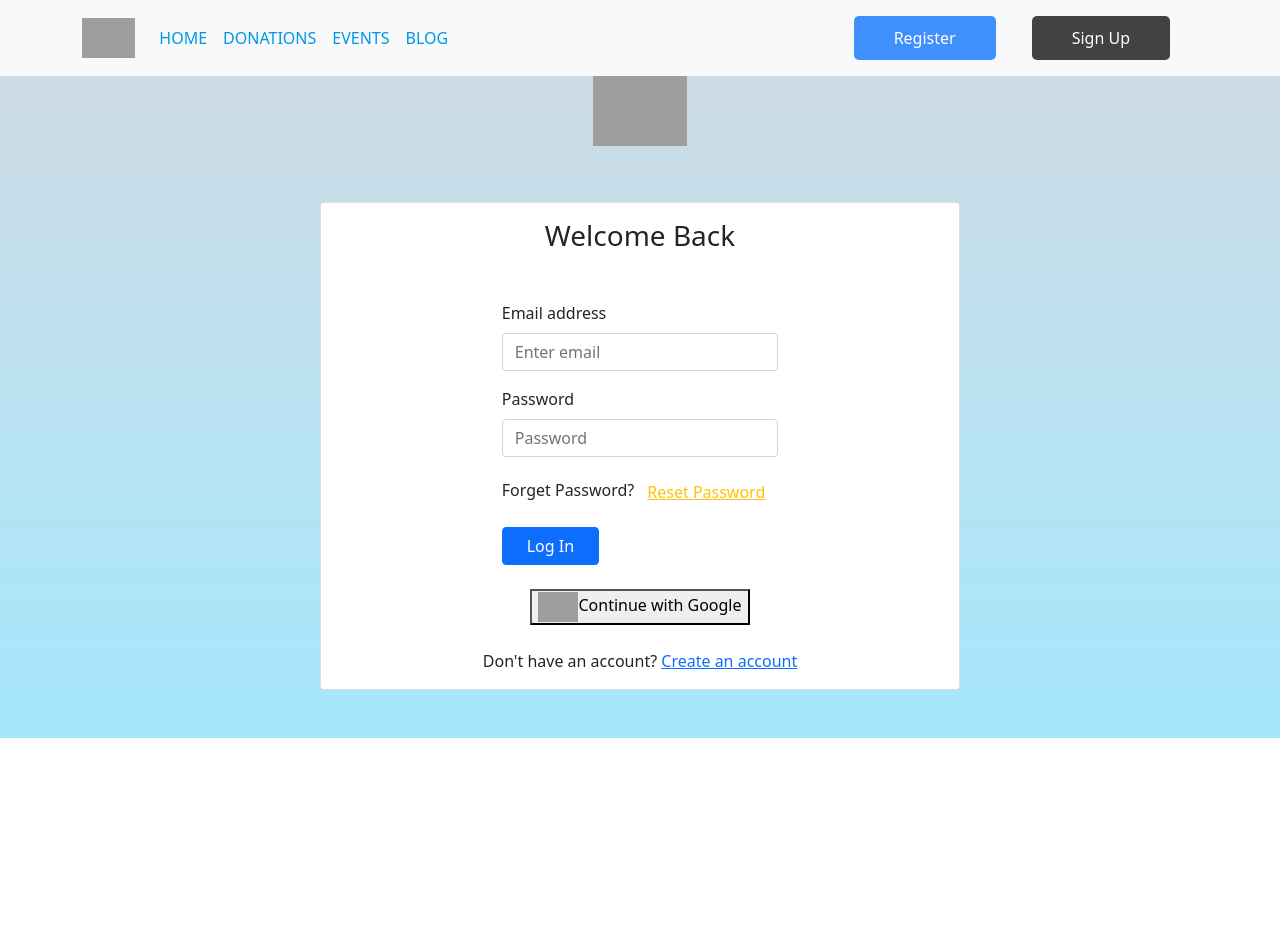
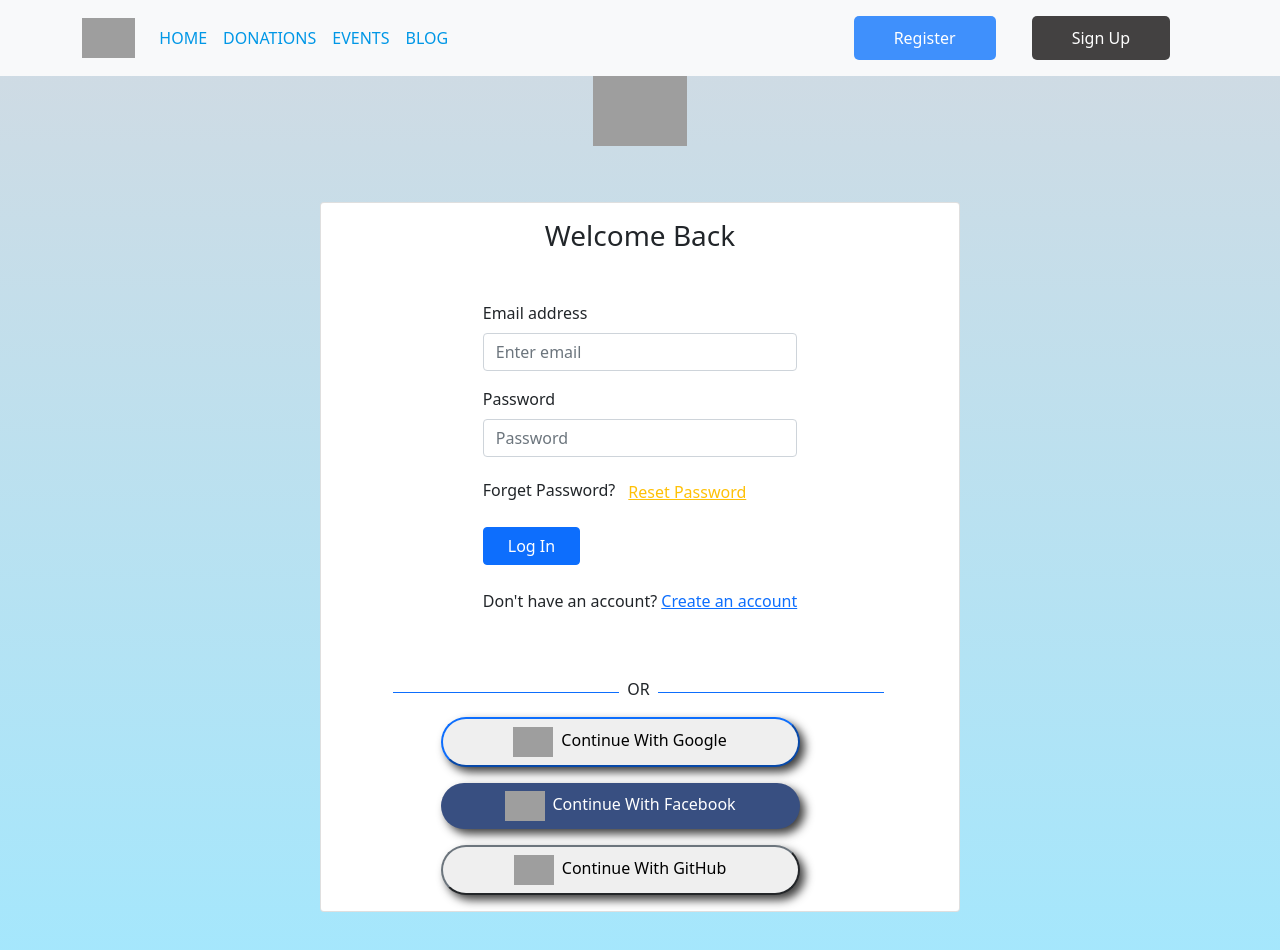
Before and after one commit to eliyas700/Volunteers-For-Humanity-Client, a React (Create React App) app: page /login in a window 1280 px wide. Shown: the top 950 px of the page. Before the commit the page ends 800 px from the top, so only its background shows below. Built offline with nearby package versions, Linux system fonts and the light colour scheme; grey boxes are pictures that could not be loaded.

Commit message:
Social Log In Page Added

```diff
--- a/src/Pages/Authorization/LogIn/LogIn.js
+++ b/src/Pages/Authorization/LogIn/LogIn.js
@@ -2,6 +2,7 @@ import React from "react";
 import { Button, Form } from "react-bootstrap";
 import { Link } from "react-router-dom";
 import PageTitle from "../../Shared/PageTitle";
+import SocialSignIn from "../SociaSignIn/SocialSignIn";
 
 const LogIn = () => {
   return (
@@ -48,22 +49,14 @@ const LogIn = () => {
             <Button className="btn  btn-primary px-4" type="submit">
               Log In
             </Button>
+            <br />
+            <p className="mt-4">
+              Don't have an account? <Link to="/signup">Create an account</Link>
+            </p>
           </Form>
-          <div className="">
-            <button className="login-button ">
-              <img
-                className="google-button"
-                src="https://www.freepngimg.com/thumb/google/66903-google-pay-gboard-platform-logo-cloud.png"
-                height="30"
-                alt=""
-              />
-              Continue with Google
-            </button>
+          <div className="w-100 my-3">
+            <SocialSignIn></SocialSignIn>
           </div>
-          <br />
-          <p>
-            Don't have an account? <Link to="/signup">Create an account</Link>
-          </p>
         </div>
       </div>
     </div>
--- a/src/Pages/Authorization/SignUp/Signup.js
+++ b/src/Pages/Authorization/SignUp/Signup.js
@@ -2,6 +2,7 @@ import React, { useState } from "react";
 import { Button, Form } from "react-bootstrap";
 import { Link } from "react-router-dom";
 import PageTitle from "../../Shared/PageTitle";
+import SocialSignIn from "../SociaSignIn/SocialSignIn";
 
 const Signup = () => {
   const [checked, setChecked] = useState(false);
@@ -103,7 +104,9 @@ const Signup = () => {
             Log In
           </Link>
         </p>
-        <div></div>
+        <div>
+          <SocialSignIn></SocialSignIn>
+        </div>
       </div>
     </div>
   );
--- a/src/Pages/Authorization/SociaSignIn/Social.css
+++ b/src/Pages/Authorization/SociaSignIn/Social.css
@@ -1,4 +1,12 @@
+.social-icons {
+    display: flex;
+    flex-direction: column;
+    align-items: center;
+    justify-content: center;
+}
+
 .social-icons button {
+    margin-left: auto;
     box-shadow: 5px 5px 10px #3e3e3e;
     transition: .5s ease-in-out;
 }
--- a/src/Pages/Authorization/SociaSignIn/SocialSignIn.js
+++ b/src/Pages/Authorization/SociaSignIn/SocialSignIn.js
@@ -14,13 +14,14 @@ const SocialSignIn = () => {
           className="bg-primary"
         ></div>
       </div>
-      <div className="social-icons">
+      <div className="social-icons w-75 ">
         {/* <p className="text-danger">{errorElement}</p> */}
         <button
           style={{ outline: "none" }}
-          className="w-75 mb-3 py-2 rounded-pill border-primary"
+          className="w-75  mb-3 py-2 rounded-pill border-primary"
         >
-          <img height={30} src="https://i.ibb.co/wcDHzs7/google.png" alt="" />{" "}
+          <img height={30} src="https://i.ibb.co/wcDHzs7/google.png" alt="" />
+          <span className="text-black ms-2">Continue With Google</span>
         </button>
         <button
           style={{ background: "#384F81" }}
@@ -33,7 +34,8 @@ const SocialSignIn = () => {
           style={{ outline: "none" }}
           className="w-75 py-2 rounded-pill border-secondary"
         >
-          <img height={30} src="https://i.ibb.co/zbXRRqj/github.png" alt="" />{" "}
+          <img height={30} src="https://i.ibb.co/zbXRRqj/github.png" alt="" />
+          <span className="text-black ms-2">Continue With GitHub</span>
         </button>
       </div>
     </div>
```
